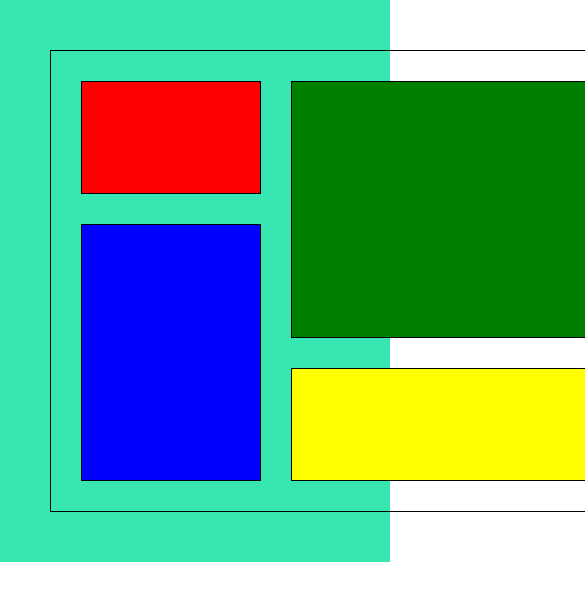
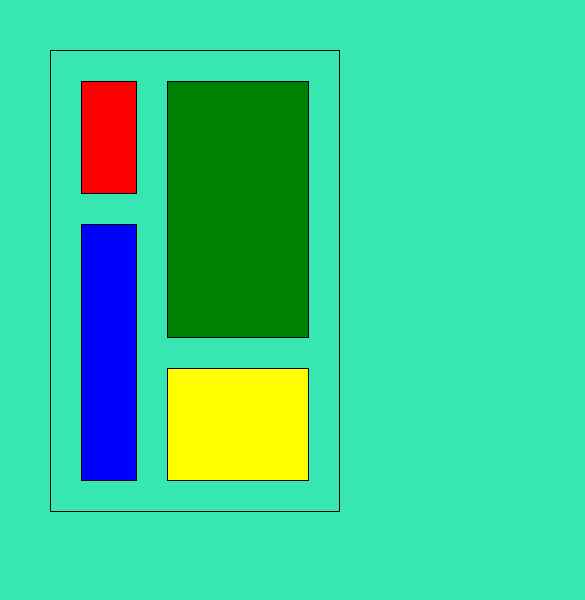
Before and after one commit to IuliaNicorici/git-grid, a plain HTML site: page index.html in a window 390 px wide. Shown: the top 600 px of the page, 585 px wide, since content can reach past the window. Drawn offline with Linux system fonts and the light colour scheme.

Commit message:
adaptive responsive

```diff
--- a/index.html
+++ b/index.html
@@ -7,9 +7,9 @@
     <link rel="stylesheet" href="./normalize.css">
     <link rel="stylesheet" href="./style.css">
 </head>
-<body>
-    <div class="block">
-        <div class="container">
+<body class="body">
+    <div class="container">
+        <div class="block">
             <div class="item item-1"></div>
             <div class="item item-2"></div>
             <div class="item item-3"></div>
--- a/style.css
+++ b/style.css
@@ -1,16 +1,21 @@
-.block {
-    margin: 0 auto;
-    padding: 50px;
+.body{
+    min-width: 320px;
     background-color: rgb(55, 230, 177);
 }
 
 .container {
+    margin: 0 auto;
+    padding: 50px;
+    max-width: 1100px;
+}
+
+.block {
     display: grid;
     grid-template-columns: repeat(3, 1fr);
     grid-template-rows: repeat(3, 1fr);
     padding: 30px;
-    width: 600px;
-    height: 400px;
+    max-width: 600px;
+    min-height: 400px;
     border: 1px solid #000;
     gap: 30px;
 }
```
Also changed, not shown: 1 other file.
